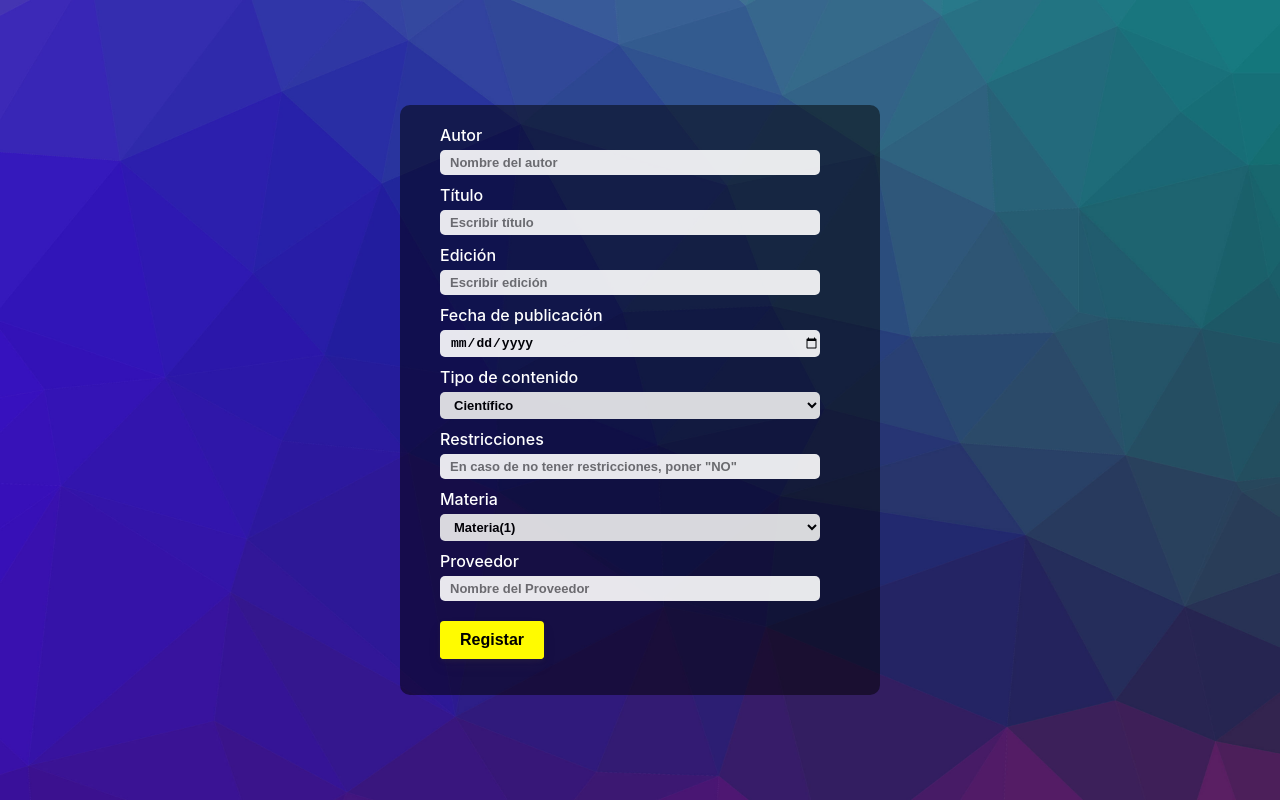
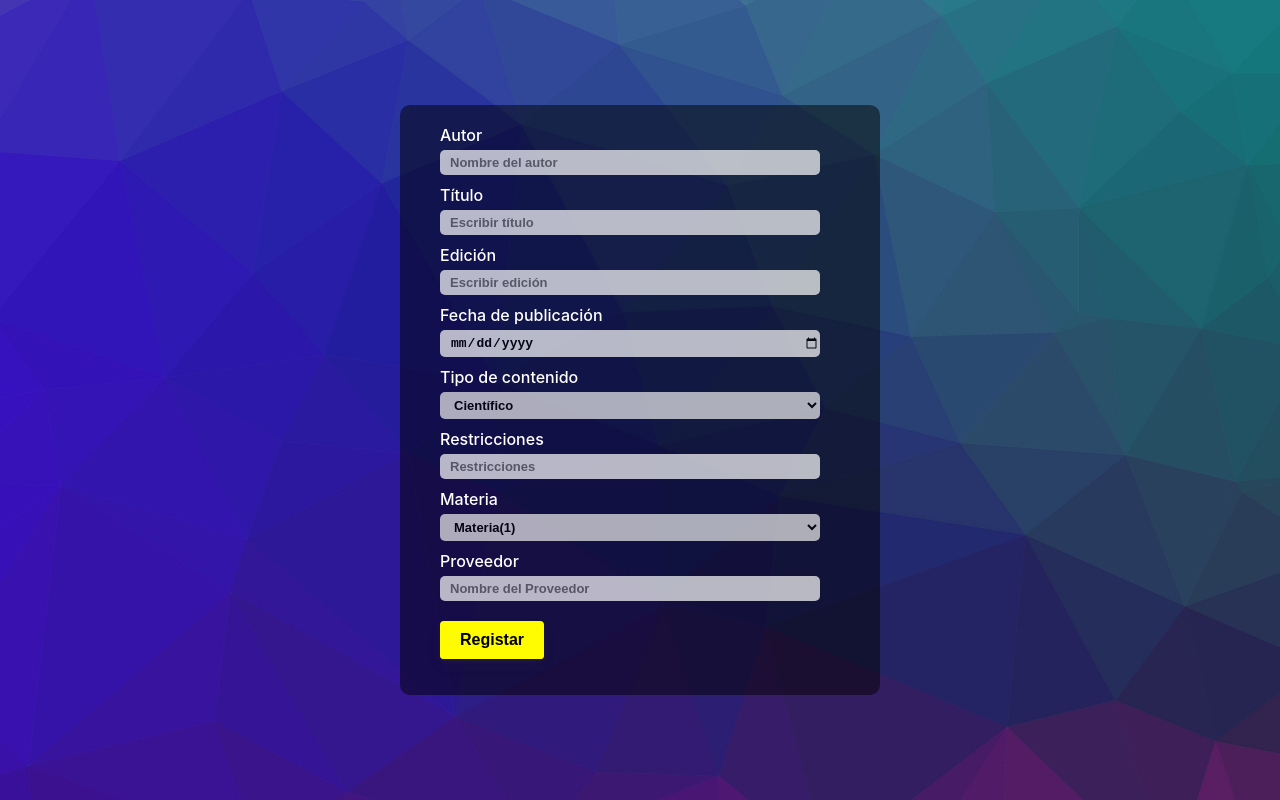
Before and after one commit to carreguz13/Libreria, a React (Create React App) app: page /registro in a window 1280 px wide. Built offline with nearby package versions, Linux system fonts and the light colour scheme.

Commit message:
ajustes en formulario de registro y editar

```diff
--- a/public/index.html
+++ b/public/index.html
@@ -10,34 +10,13 @@
       content="Web site created using create-react-app"
     />
     <link rel="apple-touch-icon" href="%PUBLIC_URL%/logo192.png" />
-    <!--
-      manifest.json provides metadata used when your web app is installed on a
-      user's mobile device or desktop. See https://developers.google.com/web/fundamentals/web-app-manifest/
-    -->
+
     <link rel="manifest" href="%PUBLIC_URL%/manifest.json" />
-    <!--
-      Notice the use of %PUBLIC_URL% in the tags above.
-      It will be replaced with the URL of the `public` folder during the build.
-      Only files inside the `public` folder can be referenced from the HTML.
 
-      Unlike "/favicon.ico" or "favicon.ico", "%PUBLIC_URL%/favicon.ico" will
-      work correctly both with client-side routing and a non-root public URL.
-      Learn how to configure a non-root public URL by running `npm run build`.
-    -->
-    <title>React App</title>
+    <title>Libreria</title>
   </head>
   <body>
     <noscript>You need to enable JavaScript to run this app.</noscript>
     <div id="root"></div>
-    <!--
-      This HTML file is a template.
-      If you open it directly in the browser, you will see an empty page.
-
-      You can add webfonts, meta tags, or analytics to this file.
-      The build step will place the bundled scripts into the <body> tag.
-
-      To begin the development, run `npm start` or `yarn start`.
-      To create a production bundle, use `npm run build` or `yarn build`.
-    -->
   </body>
 </html>
--- a/src/componentes/EditarPage/Editar.css
+++ b/src/componentes/EditarPage/Editar.css
@@ -39,7 +39,8 @@
     padding: 5px 0 5px 10px;
     margin-bottom: 10px;
     color: #000;
-    opacity: 0.9;
+    opacity: 0.7;
+
  }
 
  .mainr select{
@@ -51,7 +52,8 @@
     padding: 5px 0 5px 10px;
     margin-bottom: 10px;
     color: #000;
-    opacity: 0.9;
+    opacity: 0.7;
+
  }
 
  .mainr button {
--- a/src/componentes/EditarPage/Editar.jsx
+++ b/src/componentes/EditarPage/Editar.jsx
@@ -94,7 +94,7 @@ useEffect (() =>{
 </select>
 
 <label htmlFor="restricciones-imput">Restricciones</label>
-<input type="text" placeholder='En caso de no tener restricciones, poner "NO"' value={restricciones} required onChange={(e) => setRestricciones(e.target.value)}/>
+<input type="text" placeholder='Restricciones' value={restricciones} required onChange={(e) => setRestricciones(e.target.value)}/>
 
 <label htmlFor="materia-imput">Materia</label>
 <select value={materia} required onChange={(e) => setMateria(e.target.value)}>
--- a/src/componentes/HomePage/Home.css
+++ b/src/componentes/HomePage/Home.css
@@ -15,6 +15,7 @@
     width: 300px;
     height: auto;
     margin: -120px 0 0 0;
+
 }
 
 .b1 {
--- a/src/componentes/LibreriaPage/LibrosLista.css
+++ b/src/componentes/LibreriaPage/LibrosLista.css
@@ -74,6 +74,7 @@ height: 50px;
     width: 100%;
     margin: 10px;
     overflow: auto;
+    color: #fff;
 
 }
 
--- a/src/componentes/LibreriaPage/LibrosLista.jsx
+++ b/src/componentes/LibreriaPage/LibrosLista.jsx
@@ -2,7 +2,6 @@ import React, {Fragment} from 'react'
 import "./LibrosLista.css"
 import Libros from 'C:/Users/carlos/Desktop/Proyecto-Libreria/libreria/src/componentes/Libros'
 import {Link, useNavigate} from "react-router-dom"
-import imagen from "../../../src/book.jpg"
 import imagen2 from "../../../src/Assets/download.svg"
 import libro from "../../../src/Assets/book.png"
 
--- a/src/componentes/Libros.js
+++ b/src/componentes/Libros.js
@@ -7,7 +7,7 @@ const Libros =  [
     Edicion:"primera edición",
     Fecha_de_publicacion:"1994-12-08",
     Tipo_de_contenido:"Juvenil",
-    Restricciones:"NO",
+    Restricciones:"Sin restricciones",
     Materia:"Materia(2)",
     Proveedor:"Podiprint"
 },
@@ -18,7 +18,7 @@ const Libros =  [
     Edicion :"Tercera edición",
     Fecha_de_publicacion:"2021-06-16",
     Tipo_de_contenido:"Científico",
-    Restricciones:"NO",
+    Restricciones:"Sin restricciones",
     Materia:"Materia(n)",
     Proveedor:"Elkar"
 },
@@ -29,7 +29,7 @@ const Libros =  [
     Edicion :"Primera edicion",
     Fecha_de_publicacion:"2006-02-02",
     Tipo_de_contenido:"De viaje",
-    Restricciones:"NO",
+    Restricciones:"Sin restricciones",
     Materia:"Materia(1)",
     Proveedor:"Azeta"
 }
--- a/src/componentes/RegistrarPage/Registro.css
+++ b/src/componentes/RegistrarPage/Registro.css
@@ -39,7 +39,8 @@
     padding: 5px 0 5px 10px;
     margin-bottom: 10px;
     color: #000;
-    opacity: 0.9;
+    opacity: 0.7;
+
  }
 
  .mainr select{
@@ -51,7 +52,8 @@
     padding: 5px 0 5px 10px;
     margin-bottom: 10px;
     color: #000;
-    opacity: 0.9;
+    opacity: 0.7;
+
  }
 
  .mainr button {
--- a/src/componentes/RegistrarPage/Registro.jsx
+++ b/src/componentes/RegistrarPage/Registro.jsx
@@ -45,7 +45,8 @@ historial ("/libreria")
   <form>
 
     <label htmlFor="autor-imput">Autor</label>
-    <input type="text" placeholder='Nombre del autor' required onChange={(e) => setAutor(e.target.value)}/>
+    <input type="text" placeholder='Nombre del autor' onChange={(e) => setAutor(e.target.value)} required >
+    </input>
 
     <label htmlFor="titulo-imput">Título</label>
     <input type="text" placeholder='Escribir título' required onChange={(e) => setTitulo(e.target.value)}/>
@@ -76,7 +77,7 @@ historial ("/libreria")
     </select>
 
     <label htmlFor="restricciones-imput">Restricciones</label>
-    <input type="text" placeholder='En caso de no tener restricciones, poner "NO"' required onChange={(e) => setRestricciones(e.target.value)}/>
+    <input type="text" placeholder='Restricciones' required onChange={(e) => setRestricciones(e.target.value)}/>
 
     <label htmlFor="materia-imput">Materia</label>
     <select required onChange={(e) => setMateria(e.target.value)}>
```
